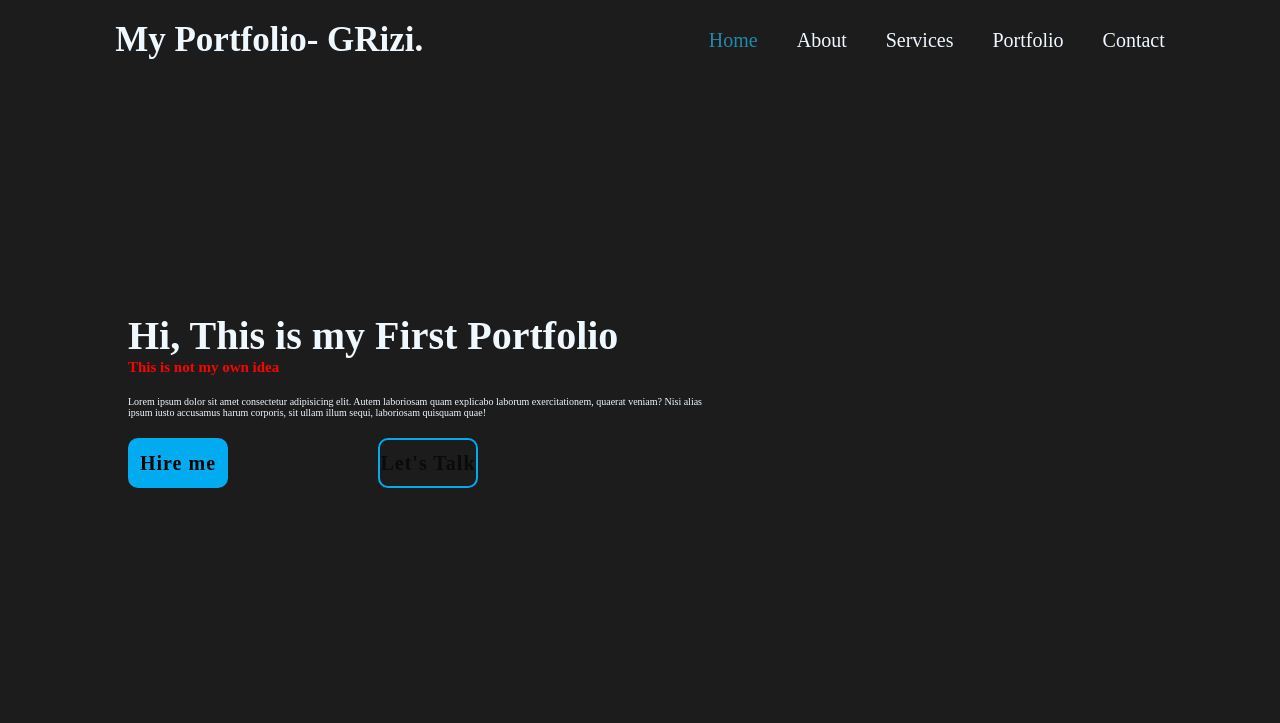
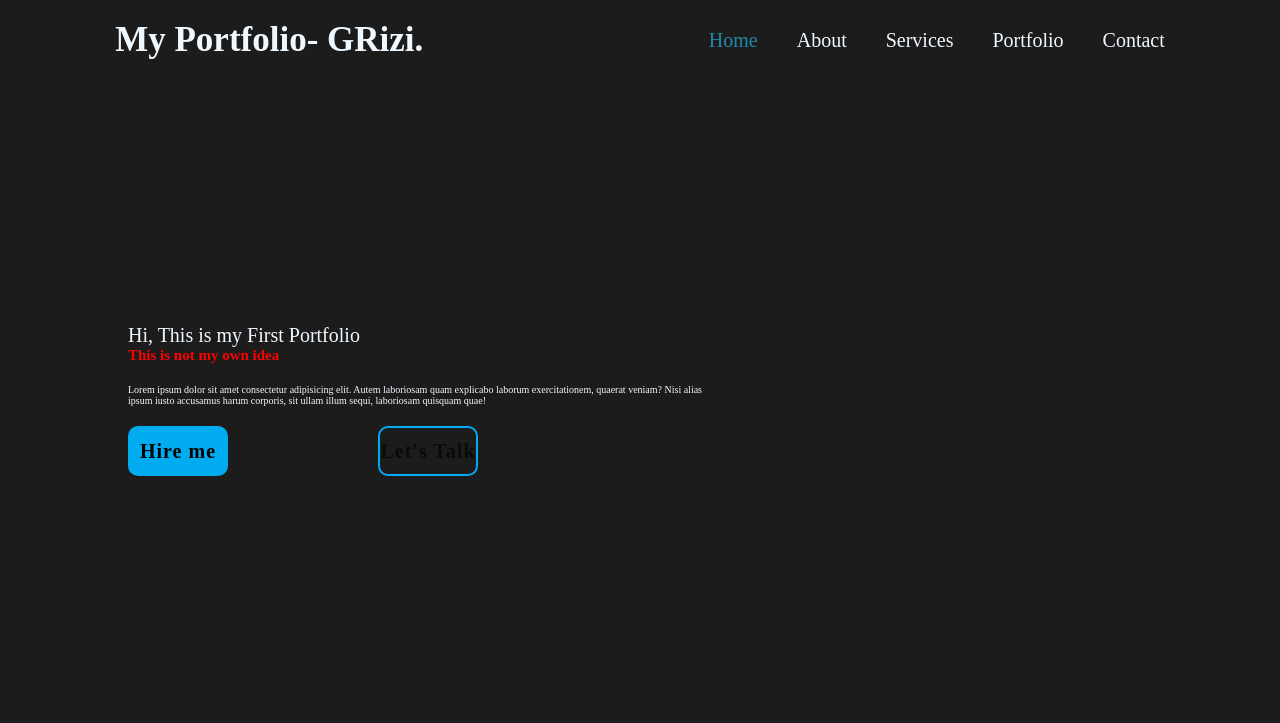
Before and after one commit to GRizi0/firstweb, a plain HTML site: page index.html in a window 1280 px wide. Shown: the top 723 px of the page. Drawn offline with nearby package versions, Linux system fonts and the light colour scheme; a web font is replaced by a local one.

Commit message:
Update style.css

```diff
--- a/style.css
+++ b/style.css
@@ -54,8 +54,8 @@ color: rgb(33, 137, 168);
     max-width: 600px;
 }
 .home-page h1{
-    font-size: 40px;
-    font-weight: 700;
+    font-size: 20px;
+    font-weight: 500;
 
 }
 .home-page h2{
```
